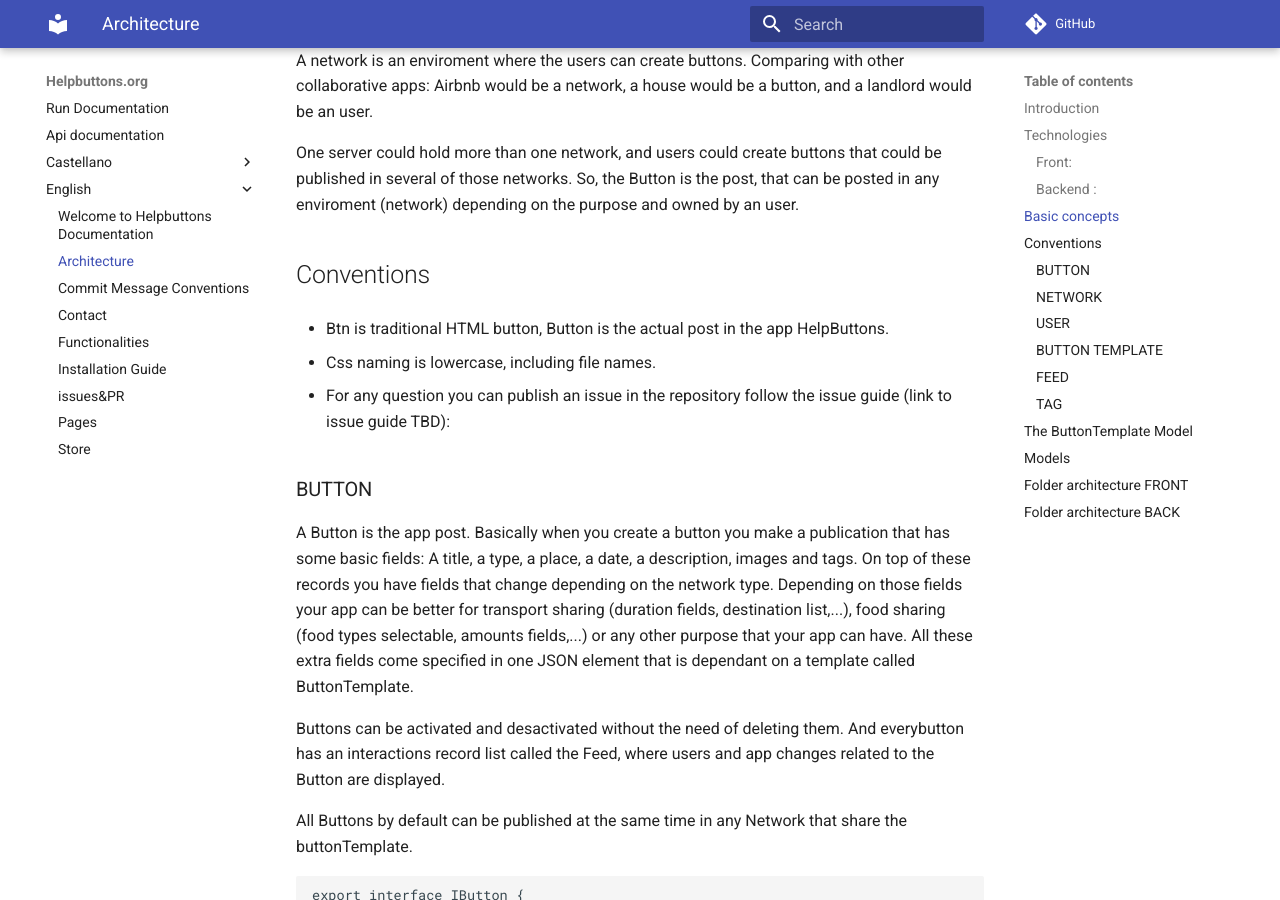
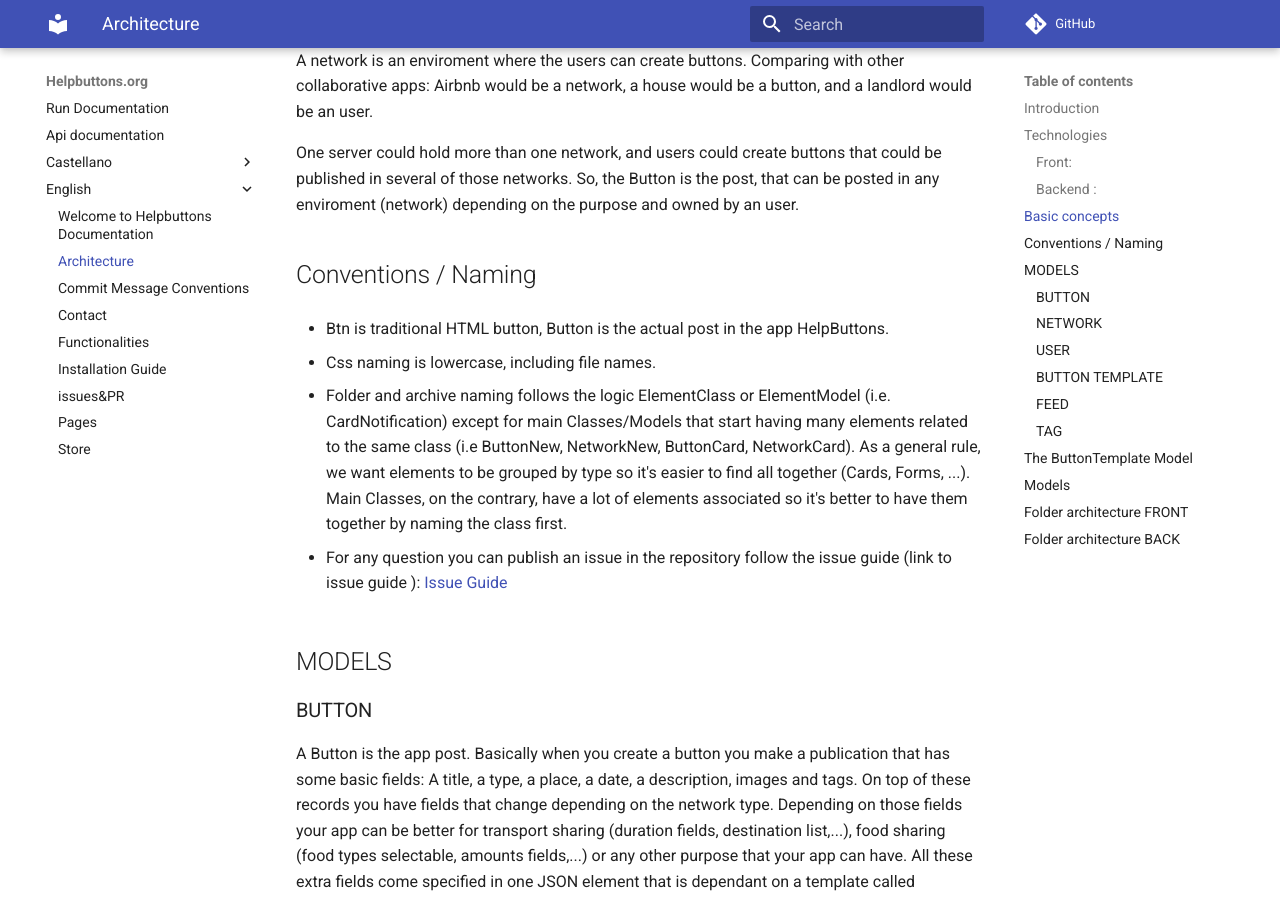
Before and after one commit to helpbuttons/hb-docs, an MkDocs documentation site: the page built from docs/English/architecture.md, in a window 1280 px wide and 900 px high, scrolled down 1980 px. Built offline with MkDocs 1.6.1 and Material for MkDocs 9.7.7, drawn with Linux system fonts in a browser that asks for light colours.

Commit message:
naming conventions

```diff
--- a/docs/English/architecture.md
+++ b/docs/English/architecture.md
@@ -62,13 +62,18 @@
 
 One server could hold more than one network, and users could create buttons that could be published in several of those networks. So, the Button is the post, that can be posted in any enviroment (network) depending on the purpose and owned by an user.
 
-##Conventions
+##Conventions / Naming
 
 - Btn is traditional HTML button, Button is the actual post in the app HelpButtons.
 
 - Css naming is lowercase, including file names.
 
-- For any question you can publish an issue in the repository follow the issue guide (link to issue guide TBD):
+- Folder and archive naming follows the logic ElementClass or ElementModel (i.e. CardNotification) except for main Classes/Models that start having many elements related to the same class (i.e ButtonNew, NetworkNew, ButtonCard, NetworkCard). As a general rule, we want elements to be grouped by type so it's easier to find all together (Cards, Forms, ...). Main Classes, on the contrary, have a lot of elements associated so it's better to have them together by naming the class first.
+
+- For any question you can publish an issue in the repository follow the issue guide (link to issue guide ):
+[Issue Guide](/docs/English/issues&PR)
+
+##MODELS
 
 ###BUTTON
 
```
Also changed, not shown: docs/English/pages.md (+1 -1 lines).
